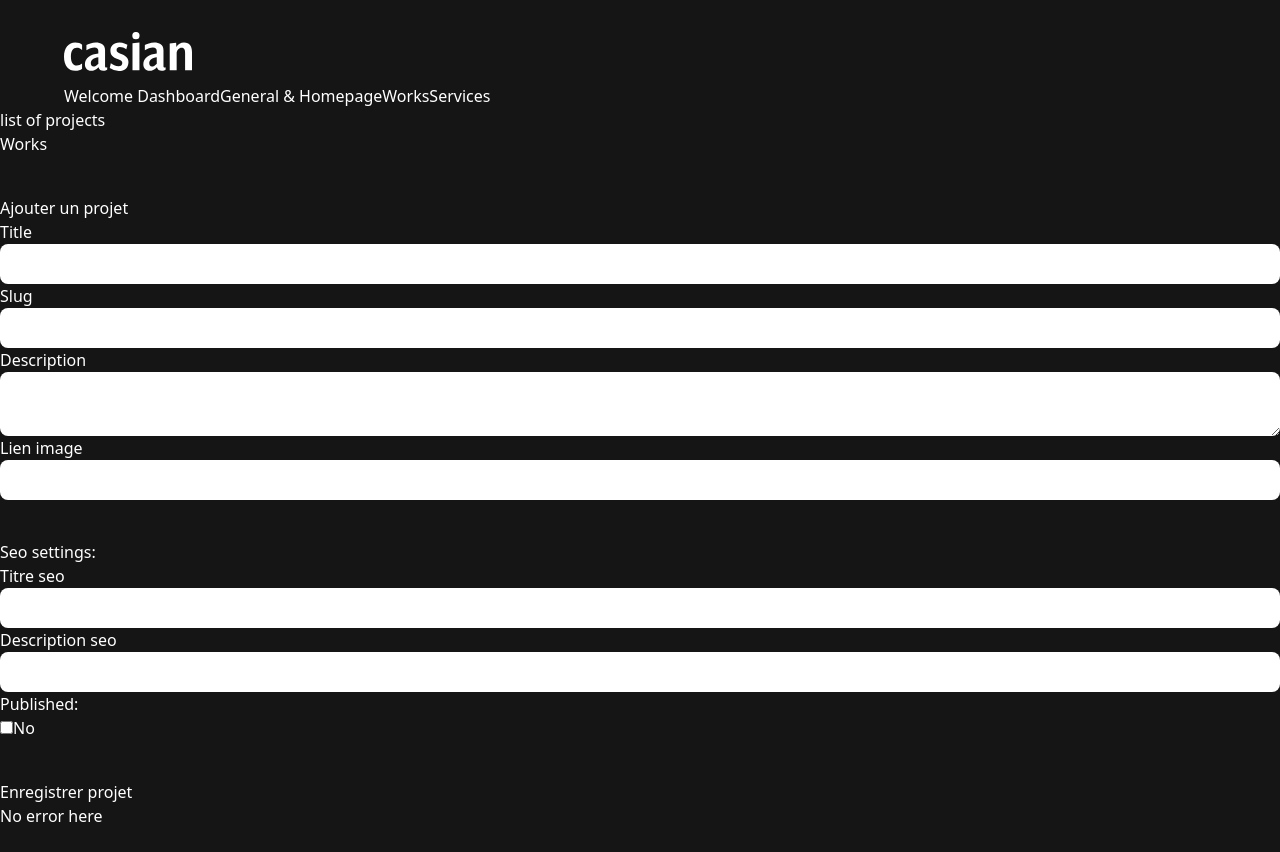
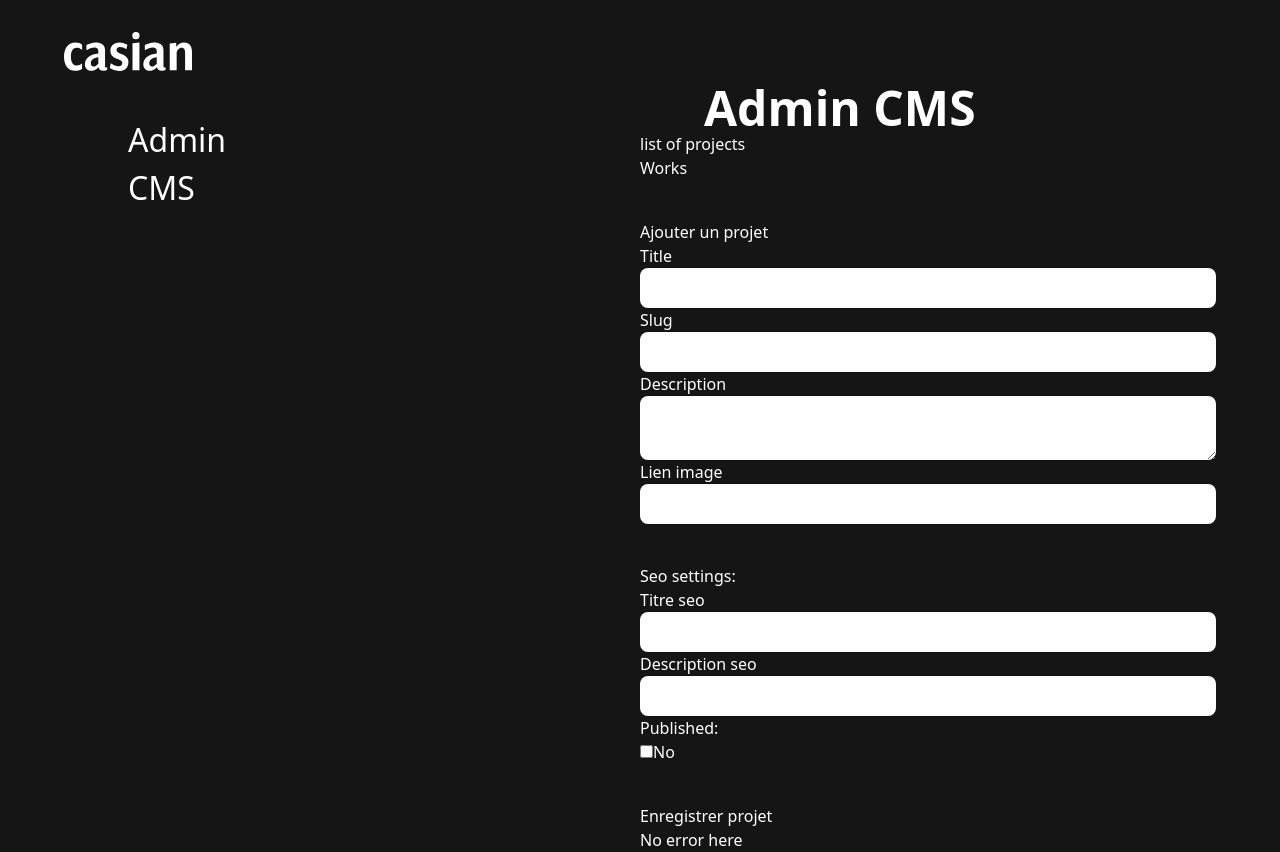
Before and after one commit to CasianLW/portfolio-casian-react-typecript-cms, a Next.js app: page /admin in a window 1280 px wide. Before the commit the page ends 828 px from the top, so only its background shows below. Built offline with nearby package versions, Linux system fonts and the light colour scheme.

Commit message:
Dashboard page updated with infos and test component addWorks

```diff
--- a/pages/admin/index.tsx
+++ b/pages/admin/index.tsx
@@ -1,29 +1,31 @@
 import { Seo } from '@/cas-types'
 import AddWorkComponent from '@/components/admin/works/addWorkComponent'
-import NavComponent, { NavLinkEnum } from '@/components/nav'
+import AdminNavComponent, { AdminNavLinkEnum } from '@/components/nav/admin'
 import SeoComponent from '@/components/shared/seo-component'
-import { useNavSettingsContext } from '@/context/nav-settings-context'
+import { useAdminNavSettingsContext } from '@/context/admin-nav-settings-context'
+import AdminLayoutComponent from '@/layout/admin'
 import { getPageSeoBySlug } from '@/utils/content-api'
 import { GetStaticProps, NextPage } from 'next'
+import { AppProps } from 'next/app'
 import { useEffect, useState } from 'react'
 
 interface Props {
   seo: Seo
 }
+const AdminPage: NextPage<Props> = () => {
+  const { setActiveNavLink } = useAdminNavSettingsContext()
+  useEffect(() => {
+    setActiveNavLink(AdminNavLinkEnum.Dashboard)
+  }, [setActiveNavLink])
 
-const AdminPage: NextPage<Props> = () => {
   return (
+    <AdminLayoutComponent>
       <>
         <SeoComponent seo={{ title: 'Admin Dashboard', description: 'Admin dashboard' }} />
-      <header className="top-header lateral-space">
-        <div>
-          <a>Welcome Dashboard</a>
-          <a>General & Homepage</a>
-          <a>Works</a>
-          <a>Services</a>
-        </div>
+        <header className="top-header-admin lateral-space">
+          <h1 className="main-title ">Admin CMS</h1>
         </header>
-      <main className="">
+        <main className="admin-content">
           <section>
             <div>list of projects</div>
             <div>
@@ -32,140 +34,7 @@ const AdminPage: NextPage<Props> = () => {
           </section>
         </main>
       </>
+    </AdminLayoutComponent>
   )
 }
-
-//   const [formData, setFormData] = useState({
-//     seoTitle: '',
-//     seoDescription: '',
-//     title: '',
-//     slug: '',
-//     description: '',
-//     imgLink: '',
-//     published: false,
-//   })
-//   const [submitStatus, setSubmitStatus] = useState<'submitting' | 'success' | 'error' | 'idle'>('idle')
-
-//   const handleSubmit = async (event: React.FormEvent<HTMLFormElement>) => {
-//     event.preventDefault()
-
-//     const response = await fetch('/api/works/', {
-//       method: 'POST',
-//       headers: {
-//         'Content-Type': 'application/json',
-//       },
-//       body: JSON.stringify({
-//         seo: {
-//           title: formData.seoTitle,
-//           description: formData.seoDescription,
-//         },
-//         title: formData.title,
-//         slug: formData.slug,
-//         description: formData.description,
-//         coverImage: formData.imgLink,
-//         published: formData.published,
-//       }),
-//     })
-
-//     if (response.ok) {
-//       // Handle success
-//       setSubmitStatus('success')
-//       setFormData({
-//         seoTitle: '',
-//         seoDescription: '',
-//         title: '',
-//         slug: '',
-//         description: '',
-//         imgLink: '',
-//         published: false,
-//       })
-//       setTimeout(() => {
-//         setSubmitStatus('idle')
-//       }, 4000)
-//     } else {
-//       // Handle error
-//       setSubmitStatus('error')
-//       setTimeout(() => {
-//         setSubmitStatus('idle')
-//       }, 4000)
-//     }
-//   }
-
-//   const handleInputChange = (event: React.ChangeEvent<HTMLInputElement | HTMLTextAreaElement>) => {
-//     setFormData({
-//       ...formData,
-//       [event.target.name]: event.target.value,
-//     })
-//   }
-//   const alertComponent = () => {
-//     switch (submitStatus) {
-//       case 'submitting':
-//         return <div className="alert alert-info">Submitting form...</div>
-//       case 'success':
-//         return <div className="alert alert-success">Form submitted successfully!</div>
-//       case 'error':
-//         return <div className="alert alert-danger">Form submission failed. Please try again later.</div>
-//       default:
-//         return null
-//     }
-//   }
-//   return (
-//     <>
-//       <SeoComponent seo={{ title: 'Admin Dashboard', description: 'Admin dashboard' }} />
-//       <header className="top-header lateral-space">
-//         <h1 className="main-title">AdminPage</h1>
-//         <form className="mt-10" onSubmit={handleSubmit}>
-//           <h2>Ajouter un projet</h2>
-//           <div className="grid">
-//             <label htmlFor="title">Title</label>
-//             <input required type="text" name="title" value={formData.title} onChange={handleInputChange} />
-//           </div>
-//           <div className="grid">
-//             <label htmlFor="slug">Slug</label>
-//             <input required type="text" name="slug" value={formData.slug} onChange={handleInputChange} />
-//           </div>
-//           <div className="grid">
-//             <label htmlFor="description">Description</label>
-//             <textarea required name="description" value={formData.description} onChange={handleInputChange} />
-//           </div>
-//           <div className="grid">
-//             <label htmlFor="imgLink">Lien image</label>
-//             <input required name="imgLink" value={formData.imgLink} onChange={handleInputChange} />
-//           </div>
-//           <div className="my-10">
-//             <h3>Seo settings:</h3>
-//             <div className="grid">
-//               <label htmlFor="seoTitle">Titre seo</label>
-//               <input required name="seoTitle" value={formData.seoTitle} onChange={handleInputChange} />
-//             </div>
-//             <div className="grid">
-//               <label htmlFor="seoDescription">Description seo</label>
-//               <input required name="seoDescription" value={formData.seoDescription} onChange={handleInputChange} />
-//             </div>
-//             <div className="grid">
-//               <label htmlFor="published">Published:</label>
-//               <div>
-//                 <input
-//                   type={'checkbox'}
-//                   name="published"
-//                   checked={formData.published}
-//                   onChange={(event) =>
-//                     setFormData({
-//                       ...formData,
-//                       published: event.target.checked,
-//                     })
-//                   }
-//                 />
-//                 <span>{formData.published ? 'Yes' : 'No'}</span>
-//               </div>
-//             </div>
-//           </div>
-//           <button type="submit">Enregistrer projet</button>
-//         </form>
-//         {alertComponent()}
-//       </header>
-//     </>
-//   )
-// }
-
 export default AdminPage
```
Lines whose indentation alone changed are shown as unchanged.
